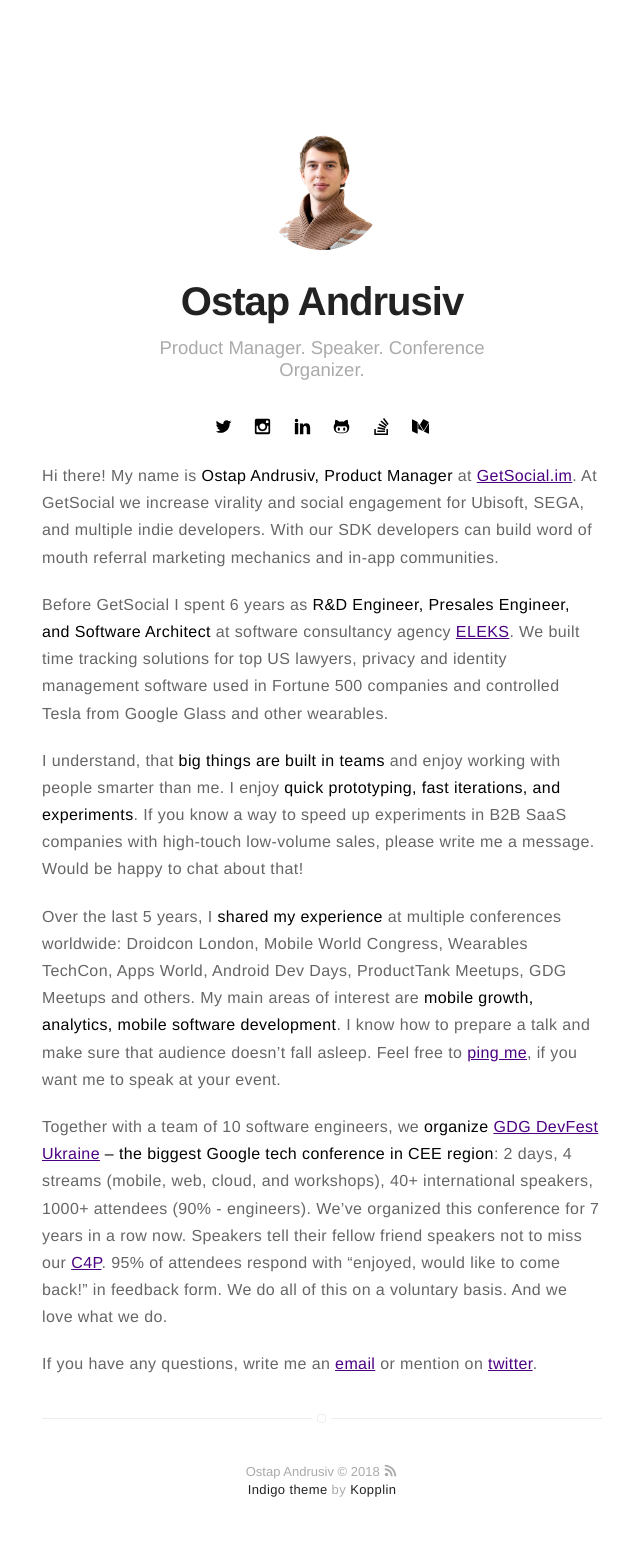
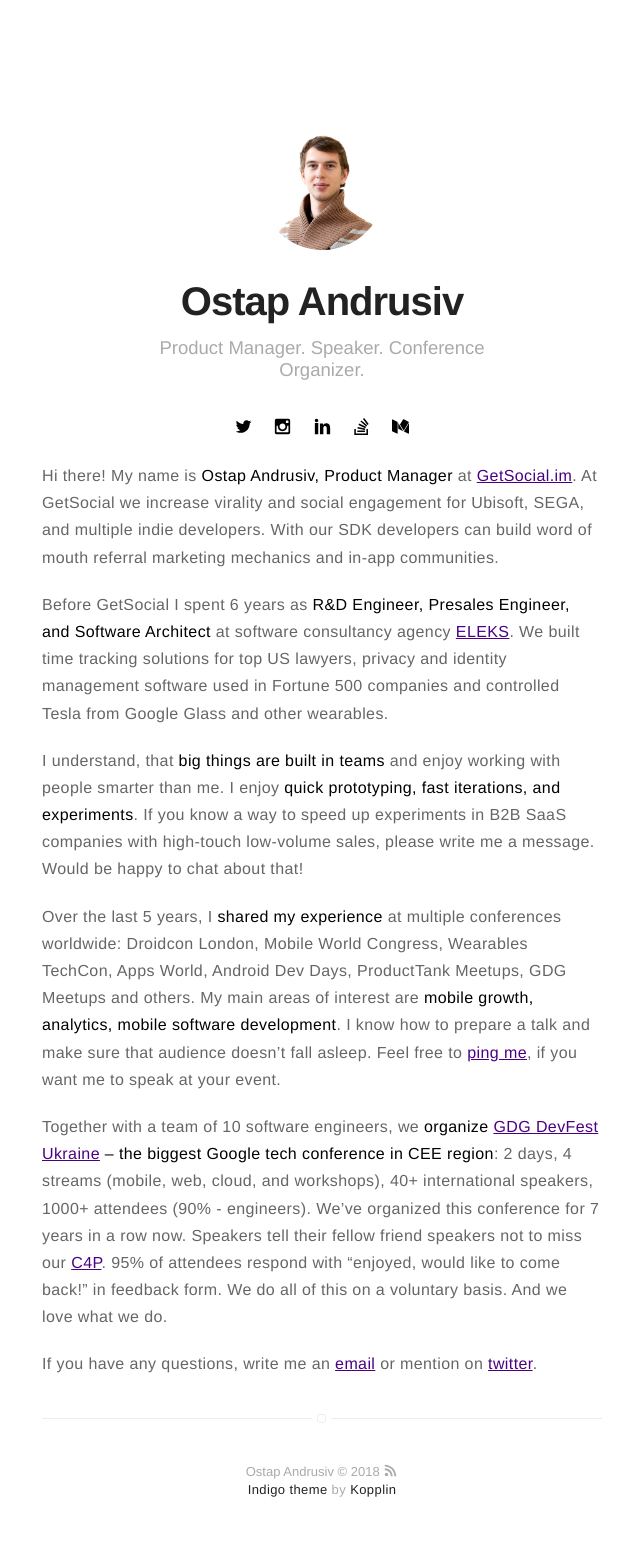
Before and after one commit to pif/andrusiv, a Jekyll site: the page built from index.md, in a window 1280 px wide. Shown: the whole page, without its empty margins (318-958 px from the left). Built offline with Jekyll 4.4.1, drawn with Linux system fonts in a browser that asks for light colours.

Commit message:
github issue?

```diff
--- a/_includes/social-links.html
+++ b/_includes/social-links.html
@@ -53,7 +53,7 @@
         </a>
     {% endif %}
 
-    {% if site.github %}
+    {% if site.github1 %}
         <a class="link" data-title="github.com/{{ site.github }}" href="https://github.com/{{ site.github }}" target="_blank">
             <svg class="icon icon-github"><use xlink:href="#icon-github"></use></svg>
         </a>
```
Also changed, not shown: README.md.
